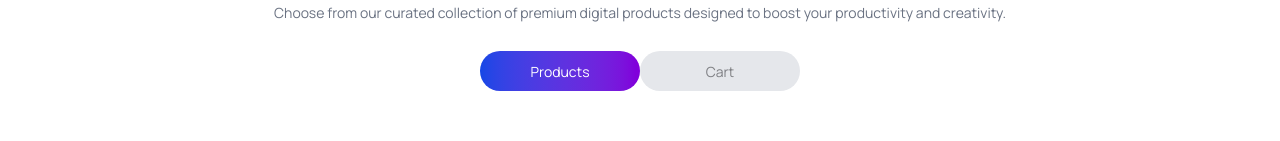
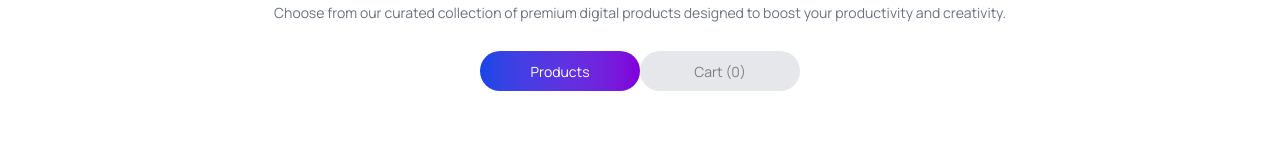
Before and after one commit to JannatRahman/digitools-platform, a React (Vite) app: page / in a window 1280 px wide. Shown: the part 779-920 px from the top of the page. Built offline with nearby package versions, Linux system fonts and the light colour scheme.

Commit message:
json data added

```diff
--- a/package.json
+++ b/package.json
@@ -14,6 +14,7 @@
     "react": "^19.2.4",
     "react-dom": "^19.2.4",
     "react-icons": "^5.6.0",
+    "react-toastify": "^11.0.5",
     "tailwindcss": "^4.2.2"
   },
   "devDependencies": {
--- a/src/App.jsx
+++ b/src/App.jsx
@@ -40,7 +40,7 @@ const [carts, setCarts] = useState([]);
   onClick={() => setToggleTab("products")}
    defaultChecked />
 
-  <input type="radio" name="my_tabs_1" className="tab rounded-full w-40 bg-gray-200 hover:bg-gradient-to-r from-pink-500 to-red-500" aria-label="Cart"
+  <input type="radio" name="my_tabs_1" className="tab rounded-full w-40 bg-gray-200 hover:bg-gradient-to-r from-pink-500 to-red-500" aria-label={`Cart (${carts.length})`}
   onClick={() => setToggleTab("cart")}
   />
         </div>
```
Also changed, not shown: 1 other file (tests, documents, lock files or other folders).
